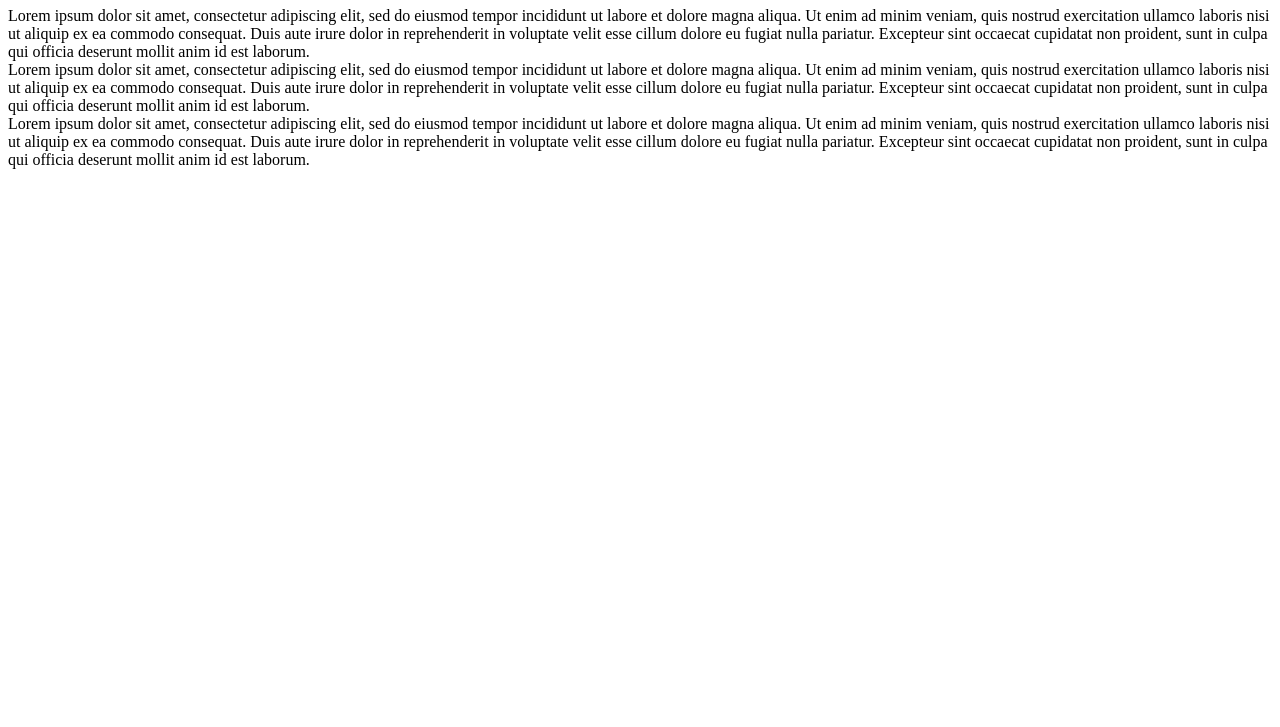
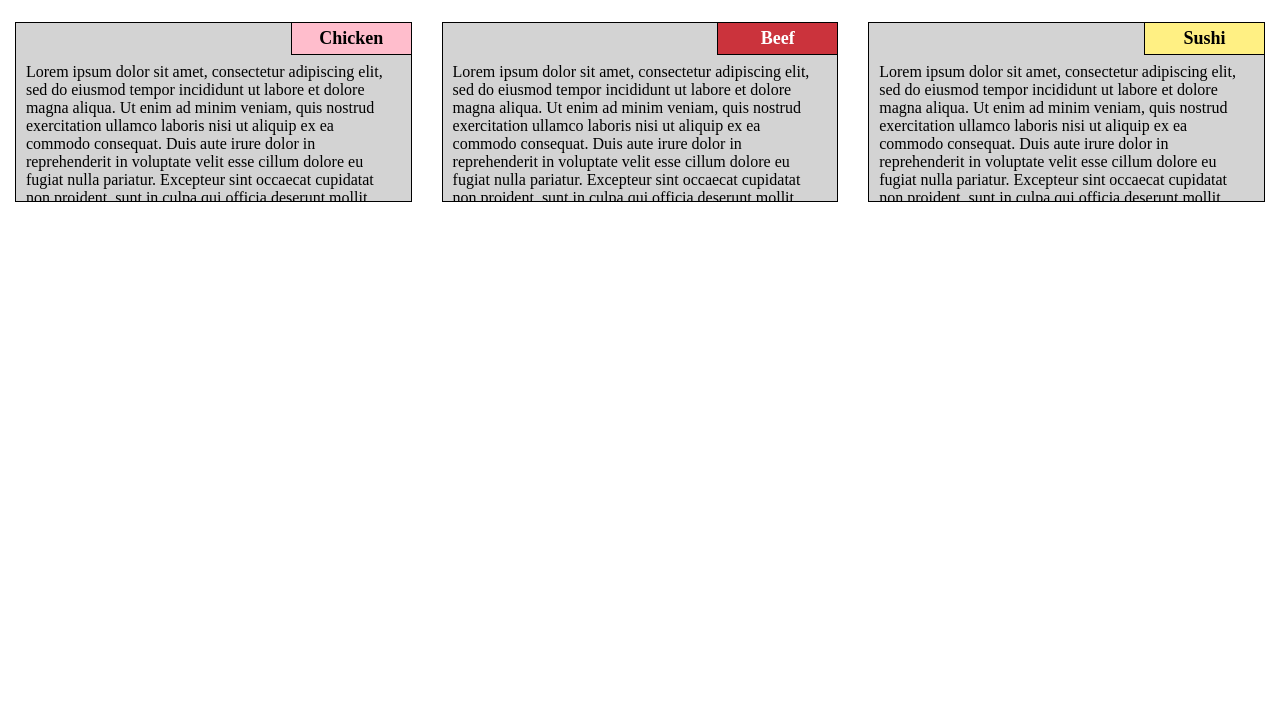
Before and after one commit to kannapples/coursera-course4, a plain HTML site: page index.html in a window 1280 px wide. Shown: the part 73-800 px from the top of the page. Drawn offline with Linux system fonts and the light colour scheme.

Commit message:
project ready for submission

```diff
--- a/css/stylesheet.css
+++ b/css/stylesheet.css
@@ -1,25 +1,77 @@
+/* DESKTOP VIEW */
+body {
+  margin: 0px;
+}
+h1 {
+  text-align: center;
+}
+div.text {
+  box-sizing: border-box;
+  width: 31%;
+  max-height: 180px;
+  overflow: hidden;
+  margin:1.166%;
+  float: left;
+  border: 1px solid black;
+  background-color: lightgray;
+
+}
+div.label {
+  box-sizing: border-box;
+  width: 120px;
+  float: right;
+  display: block;
+  border-bottom: 1px solid black;
+  border-left: 1px solid black;
+  padding: 5px;
+  text-align: center;
+  font-size: 18px;
+  font-weight: bold;
+}
+p {
+  padding: 40px 10px 10px 10px;
+  margin: 0px;
+}
+
+#chicken {
+  background-color: #FFBDCC;
+}
+#beef {
+  background-color: #CB333C;
+  color: white;
+}
+#sushi {
+  background-color: #FFF083;
+}
+
 /* TABLET VIEW */
-@media (min-width: 768px;) and (max-width: 991px) {
-	div {
+@media (min-width: 768px) and (max-width: 991px) {
+	#div1 {
     box-sizing: border-box;
-    width: 50%;
+    width: 47.75%;
+    margin: 1.5% 0.75% 0% 1.5%;
     float: left;
+  }
+
+  #div2 {
+    box-sizing: border-box;
+    width: 47.75%;
+    margin: 1.5% 1.5% 0% 0.75%;
+    float: right;
+  }
+
+  #div3 {
+    width: 97%;
+    margin: 1.5%;
   }
 }
 
 /* PHONE VIEW */
 @media (max-width: 767px) {
-	/*maybe change this to more of a list format for super thin displays/phones?*/
-	div {
+	div.text {
     box-sizing: border-box;
-    width: 100%;
+    width: 97%;
+    margin: 1.5% 1.5% 0% 1.5%;
     float: left;
   }
 }
-
-/* DESKTOP VIEW */
-div {
-  box-sizing: border-box;
-  width: 30%;
-  float: left;
-}
--- a/index.html
+++ b/index.html
@@ -1,21 +1,37 @@
 <!DOCTYPE html>
 <html>
 <head>
+	<link rel="stylesheet" type="text/css" href="css/stylesheet.css">
 	<title>Coursera W2</title>
 </head>
 <body>
 	<h1>Our Menu</h1>
 
-	<div>
-		Lorem ipsum dolor sit amet, consectetur adipiscing elit, sed do eiusmod tempor incididunt ut labore et dolore magna aliqua. Ut enim ad minim veniam, quis nostrud exercitation ullamco laboris nisi ut aliquip ex ea commodo consequat. Duis aute irure dolor in reprehenderit in voluptate velit esse cillum dolore eu fugiat nulla pariatur. Excepteur sint occaecat cupidatat non proident, sunt in culpa qui officia deserunt mollit anim id est laborum.
+	<div id="div1" class="text">
+		<div id="chicken" class="label">
+			Chicken
+		</div>
+		<p>
+			Lorem ipsum dolor sit amet, consectetur adipiscing elit, sed do eiusmod tempor incididunt ut labore et dolore magna aliqua. Ut enim ad minim veniam, quis nostrud exercitation ullamco laboris nisi ut aliquip ex ea commodo consequat. Duis aute irure dolor in reprehenderit in voluptate velit esse cillum dolore eu fugiat nulla pariatur. Excepteur sint occaecat cupidatat non proident, sunt in culpa qui officia deserunt mollit anim id est laborum.
+		</p>
 	</div>
 
-	<div>
-		Lorem ipsum dolor sit amet, consectetur adipiscing elit, sed do eiusmod tempor incididunt ut labore et dolore magna aliqua. Ut enim ad minim veniam, quis nostrud exercitation ullamco laboris nisi ut aliquip ex ea commodo consequat. Duis aute irure dolor in reprehenderit in voluptate velit esse cillum dolore eu fugiat nulla pariatur. Excepteur sint occaecat cupidatat non proident, sunt in culpa qui officia deserunt mollit anim id est laborum.
+	<div id="div2" class="text">
+		<div id="beef" class="label">
+			Beef
+		</div>
+		<p>
+			Lorem ipsum dolor sit amet, consectetur adipiscing elit, sed do eiusmod tempor incididunt ut labore et dolore magna aliqua. Ut enim ad minim veniam, quis nostrud exercitation ullamco laboris nisi ut aliquip ex ea commodo consequat. Duis aute irure dolor in reprehenderit in voluptate velit esse cillum dolore eu fugiat nulla pariatur. Excepteur sint occaecat cupidatat non proident, sunt in culpa qui officia deserunt mollit anim id est laborum.
+		</p>
 	</div>
 
-	<div>
-		Lorem ipsum dolor sit amet, consectetur adipiscing elit, sed do eiusmod tempor incididunt ut labore et dolore magna aliqua. Ut enim ad minim veniam, quis nostrud exercitation ullamco laboris nisi ut aliquip ex ea commodo consequat. Duis aute irure dolor in reprehenderit in voluptate velit esse cillum dolore eu fugiat nulla pariatur. Excepteur sint occaecat cupidatat non proident, sunt in culpa qui officia deserunt mollit anim id est laborum.
+	<div id="div3" class="text">
+		<div id="sushi" class="label">
+			Sushi
+		</div>
+		<p>
+			Lorem ipsum dolor sit amet, consectetur adipiscing elit, sed do eiusmod tempor incididunt ut labore et dolore magna aliqua. Ut enim ad minim veniam, quis nostrud exercitation ullamco laboris nisi ut aliquip ex ea commodo consequat. Duis aute irure dolor in reprehenderit in voluptate velit esse cillum dolore eu fugiat nulla pariatur. Excepteur sint occaecat cupidatat non proident, sunt in culpa qui officia deserunt mollit anim id est laborum.
+		</p>
 	</div>
 
 </body>
```
